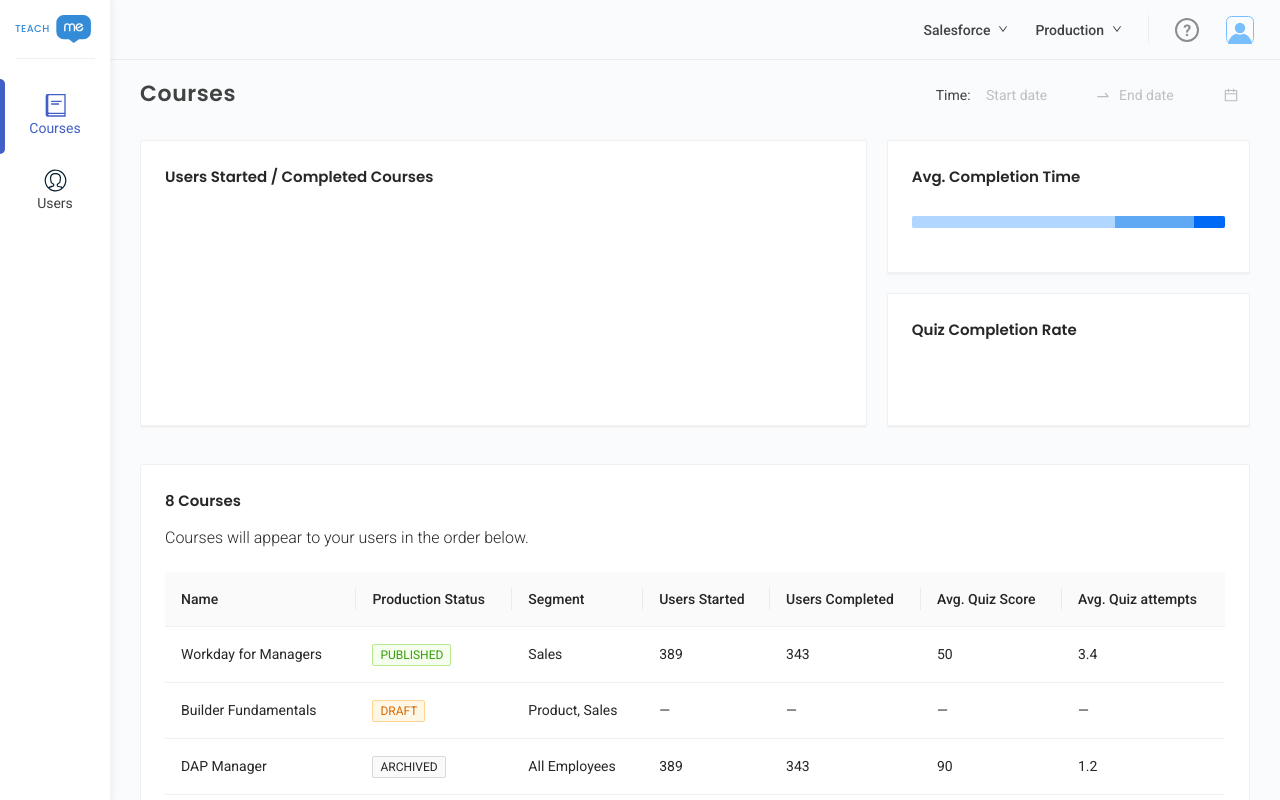
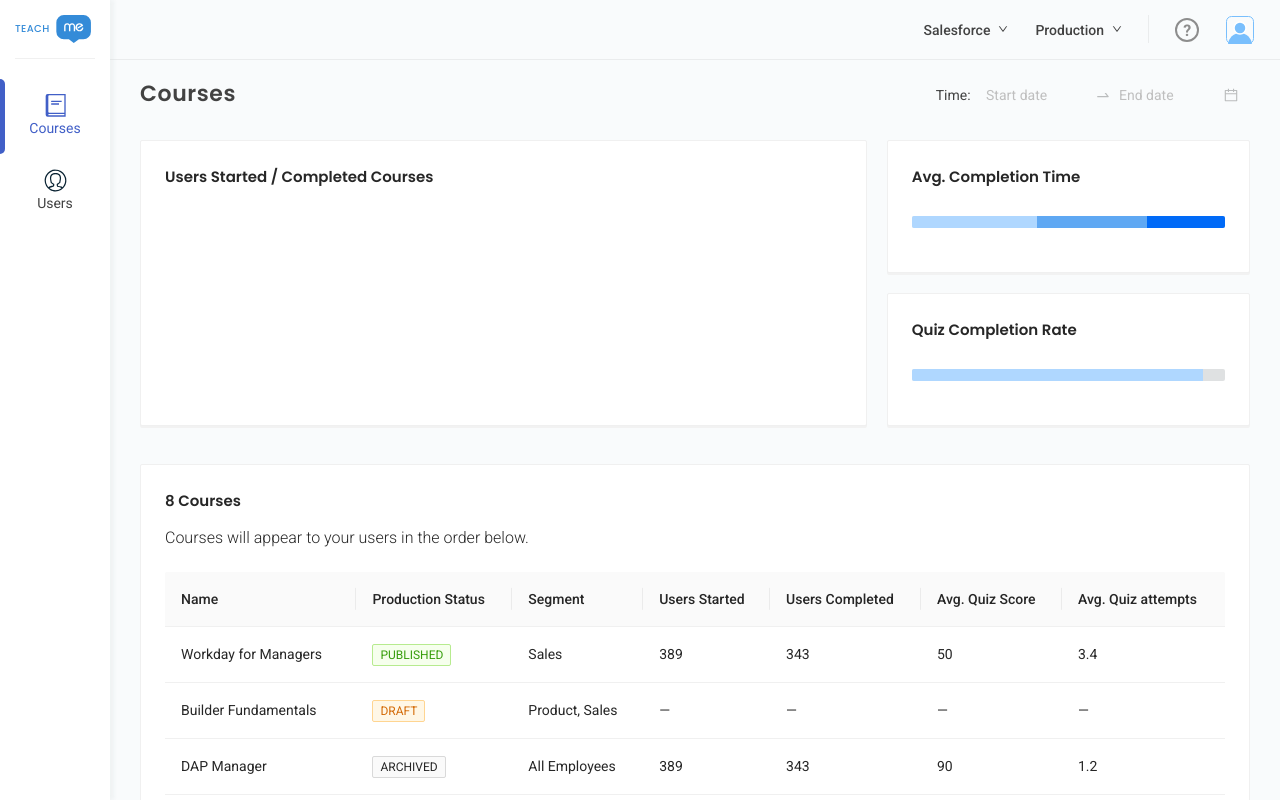
Before and after one commit to delta94/teachme-admin, a React (Create React App) app: page /courses in a window 1280 px wide. Built offline with nearby package versions, Linux system fonts and the light colour scheme.

Commit message:
Adds `WMPopover` component. Adds mocks for `PieBar` charts in `CoursesScreen`.

```diff
--- a/src/components/Screen/CoursesScreen/index.tsx
+++ b/src/components/Screen/CoursesScreen/index.tsx
@@ -2,6 +2,8 @@ import React, { ReactElement } from 'react';
 import cc from 'classcat';
 
 import { coursesMockData } from '../../../constants/mocks/courses-mock';
+import courseCompletionChartMock from '../../../mocks/courseCompletionChartMock';
+import courseCompletionRateChartMock from '../../../mocks/courseCompletionRateChartMock';
 import { data as tableData, columns } from '../../../mocks/tableMockData';
 
 import WMCard from '../../common/WMCard';
@@ -27,9 +29,17 @@ export default function CoursesScreen(): ReactElement {
         </div>
         <div className={cc([classes.graphs, classes['right-graphs']])}>
           <WMCard title={graph_2.title}>
-            <PieBarChart />
+            <PieBarChart
+              bars={courseCompletionChartMock.bars}
+              totalValue={courseCompletionChartMock.totalValue}
+            />
           </WMCard>
-          <WMCard title={graph_3.title} />
+          <WMCard title={graph_3.title}>
+            <PieBarChart
+              bars={courseCompletionRateChartMock.bars}
+              totalValue={courseCompletionRateChartMock.totalValue}
+            />
+          </WMCard>
         </div>
       </div>
       <WMCard
--- /dev/null
+++ b/src/components/common/PieBarChart/Legend.tsx
@@ -0,0 +1,39 @@
+import React from 'react';
+
+import StatusDot, { DotType } from '../StatusDot';
+import WMPopover from '../WMPopover';
+
+import classes from './style.module.scss';
+
+function Legend({
+  color,
+  content,
+  ...otherProps
+}: {
+  color: string;
+  content: React.ReactElement | string;
+}): React.ReactElement {
+  return (
+    <div className={classes['legend']} {...otherProps}>
+      <StatusDot type={DotType.Success} />
+      <div>{content}</div>
+    </div>
+  );
+}
+
+export default function PieBarChartLegend({
+  color,
+  content,
+  children,
+  ...otherProps
+}: {
+  color: string;
+  content: React.ReactElement | string;
+  children: React.ReactElement;
+}): React.ReactElement {
+  return (
+    <WMPopover content={<Legend color={color} content={content} />} {...otherProps}>
+      {children}
+    </WMPopover>
+  );
+}
--- a/src/components/common/PieBarChart/index.tsx
+++ b/src/components/common/PieBarChart/index.tsx
@@ -1,43 +1,41 @@
 import React from 'react';
+
+import PieBarChartLegend from './Legend';
 import classes from './style.module.scss';
-import cc from 'classcat';
-import { Tooltip } from 'antd';
 
 export interface IBar {
-  amount: number;
+  value: number;
   color?: string;
 }
 
 export interface IPiebarChart {
   height?: number | string;
   width?: number | string;
-  totalAmount?: number;
-  bars?: Array<IBar>;
+  totalValue: number;
+  bars: Array<IBar>;
 }
-
-const myBars = [
-  { amount: 65, color: '#AFD7FF' },
-  { amount: 25, color: '#5FA8F3' },
-  { amount: 10, color: '#006AF7' },
-];
 
 export default function PieBarChart({
   height,
   width,
-  totalAmount = 100,
-  bars = myBars,
+  totalValue,
+  bars,
   ...otherProps
-}: IPiebarChart): JSX.Element {
+}: IPiebarChart): React.ReactElement {
   return (
     <div className={classes['pie-bar-chart']} {...otherProps}>
       <div className={classes['pie-bar']} style={{ height, width }} {...otherProps}>
         {bars.map((bar, index) => (
-          <Tooltip title={`${(bar.amount / totalAmount) * 100}%`} key={index}>
+          <PieBarChartLegend
+            color="yellow"
+            content={`${(bar.value / totalValue) * 100}%`}
+            key={index}
+          >
             <span
               className={classes['pie-bar-chunk']}
-              style={{ width: `${(bar.amount / totalAmount) * 100}%`, backgroundColor: bar.color }}
+              style={{ width: `${(bar.value / totalValue) * 100}%`, backgroundColor: bar.color }}
             />
-          </Tooltip>
+          </PieBarChartLegend>
         ))}
       </div>
     </div>
--- a/src/components/common/PieBarChart/style.module.scss
+++ b/src/components/common/PieBarChart/style.module.scss
@@ -16,3 +16,11 @@
     height: 12px;
   }
 }
+
+.legend {
+  display: flex;
+  font-family: var(--font-primary);
+  font-size: 10px;
+  letter-spacing: 0;
+  line-height: 14px;
+}
--- /dev/null
+++ b/src/components/common/WMPopover/index.tsx
@@ -0,0 +1,19 @@
+import React from 'react';
+import { Popover } from 'antd';
+
+import classes from './style.module.scss';
+
+export default function WMPopover({
+  content,
+  children,
+  ...otherProps
+}: {
+  content: React.ReactElement | string;
+  children: React.ReactElement;
+}): React.ReactElement {
+  return (
+    <Popover overlayClassName={classes['wm-popover']} content={content} {...otherProps}>
+      {children}
+    </Popover>
+  );
+}
--- /dev/null
+++ b/src/components/common/WMPopover/style.module.scss
@@ -0,0 +1,23 @@
+.wm-popover {
+  &:global(.ant-popover):global(.ant-popover-placement-top) {
+    padding-bottom: 0;
+  }
+
+  :global(.ant-popover-content) {
+    transform: translateY(8px);
+
+    :global(.ant-popover-arrow) {
+      display: none;
+    }
+
+    :global(.ant-popover-inner) {
+      box-shadow: none;
+    }
+
+    :global(.ant-popover-inner-content) {
+      border: 1px solid var(--borderLightGray);
+      border-radius: 2px;
+      padding: 10px;
+    }
+  }
+}
--- /dev/null
+++ b/src/mocks/courseCompletionChartMock.ts
@@ -0,0 +1,10 @@
+const courseCompletionChartMock = {
+  totalValue: 1000,
+  bars: [
+    { value: 400, legend: '0:00 - 5:59', color: '#AFD7FF' },
+    { value: 350, legend: '6:00 - 13:59', color: '#5FA8F3' },
+    { value: 250, legend: '14:00 - 29:59', color: '#006AF7' },
+  ],
+};
+
+export default courseCompletionChartMock;
--- /dev/null
+++ b/src/mocks/courseCompletionRateChartMock.ts
@@ -0,0 +1,6 @@
+const courseCompletionRateChartMock = {
+  totalValue: 1000,
+  bars: [{ value: 930, legend: 'Users who completed a course', color: '#AFD7FF' }],
+};
+
+export default courseCompletionRateChartMock;
```
